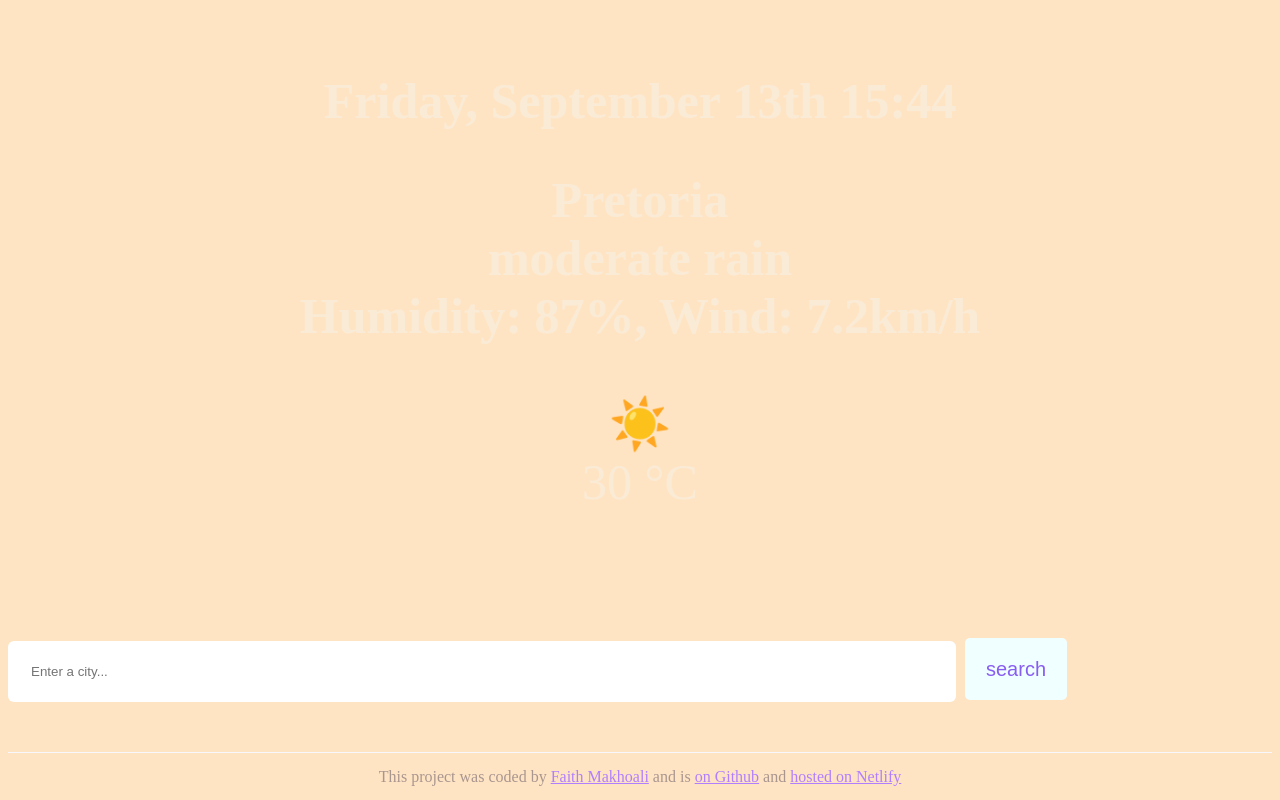
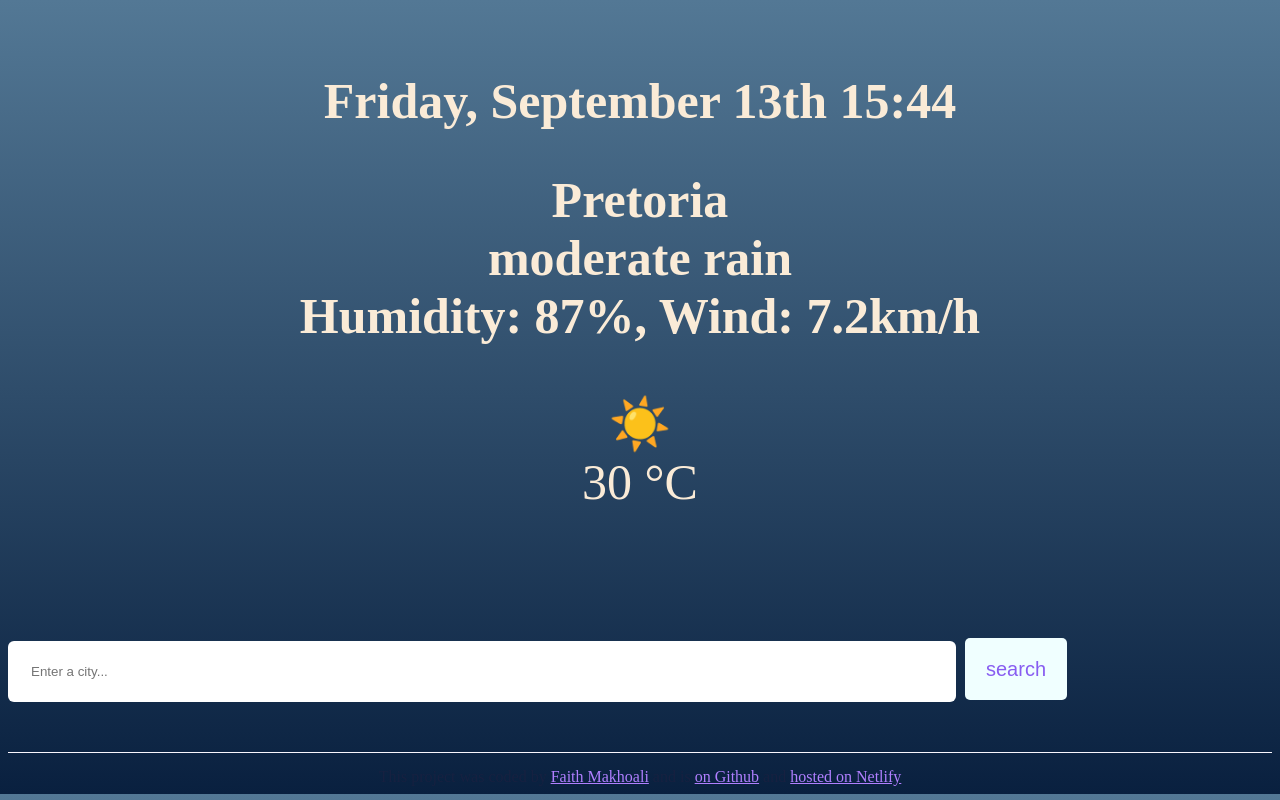
Before and after one commit to keketsomakhoali/My-Vanilla-weather-app, a plain HTML site: page index.HTML in a window 1280 px wide. Drawn offline with Linux system fonts and the light colour scheme.

Commit message:
Created a new page color using gradients

```diff
--- a/src/style.css
+++ b/src/style.css
@@ -1,5 +1,5 @@
 body {
-  background: bisque;
+  background: linear-gradient(to top, #09203f 0%, #537895 100%);
 }
 a {
   color: rgb(176, 127, 255);
```
